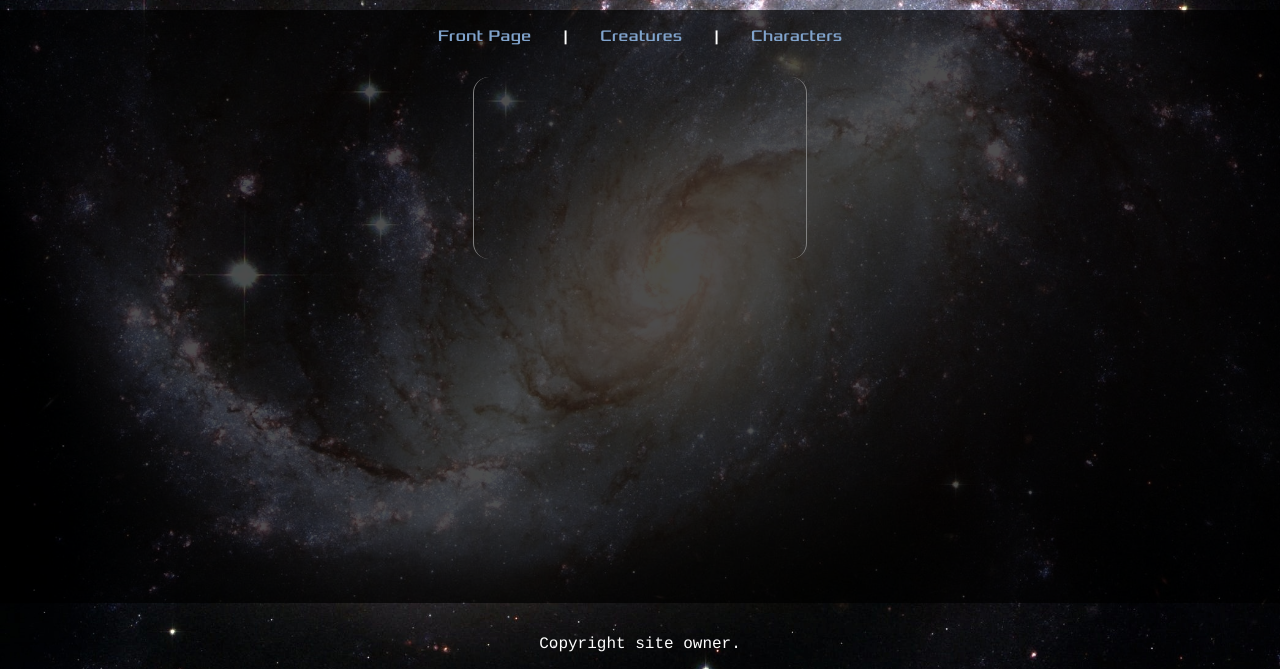
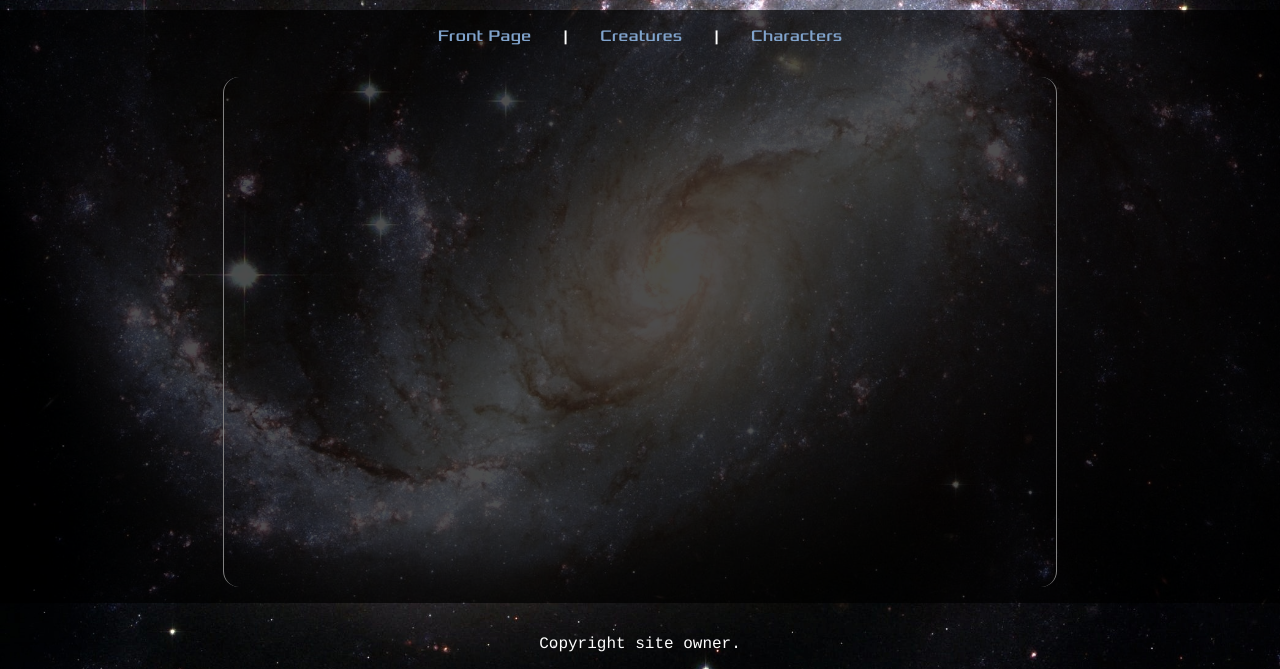
Before and after one commit to cody-pa/cody-pa.github.io, a plain HTML site: page index.html in a window 1280 px wide. Shown: the part 131-800 px from the top of the page. Drawn offline with Linux system fonts and the light colour scheme.

Commit message:
messed around with things

```diff
--- a/css/all.css
+++ b/css/all.css
@@ -100,6 +100,12 @@ h1 a
     text-align: center;
 }
 
+img
+{
+    box-sizing: border-box;
+    display: inline-block;
+    max-width: 100%;
+}
 .checkered
 {
     background-image: linear-gradient(45deg, #808080 25%, transparent 25%), linear-gradient(-45deg, #808080 25%, transparent 25%), linear-gradient(45deg, transparent 75%, #808080 75%), linear-gradient(-45deg, transparent 75%, #808080 75%);
--- a/css/main-page.css
+++ b/css/main-page.css
@@ -88,7 +88,7 @@ nav li
     width: 100%;
     margin: 1em;
     padding: 1em 0;background: linear-gradient( rgba(0, 0, 0, 0.7), rgba(0, 0, 0, 0.7) );
-
+    max-width: 100%;
 }
 
 iframe
@@ -97,8 +97,16 @@ iframe
     border: solid gray;
     border-width: 0 1px;
     border-radius: 1em;
-    display: inline-block;
+    max-width: 100%;
+    flex-grow: 1;
+    text-align: center;
+    width: 50em;
+
+    display: flex;
+    flex-direction: row;
+    justify-content: space-around;
 }
+
 footer
 {
     padding: 1em;
--- a/index.html
+++ b/index.html
@@ -7,9 +7,11 @@
     <title>My OC Stuff</title>
     <meta name="description" content="My OC site">
     <meta name="author" content="anonymous">
+    <meta name="viewport" content="width=device-width, initial-scale=1">
 
     <link rel="stylesheet" href="/css/all.css">
     <link rel="stylesheet" href="/css/main-page.css">
+
 
     <script src="/scripts/main.js"></script>
 </head>
--- a/scripts/main.js
+++ b/scripts/main.js
@@ -13,12 +13,12 @@ function getUrlParam(parameter, defaultvalue){
     return urlparameter;
 }
 
-
 function page_load() {
     var page = getUrlParam("page", "/pages/front.html");
     var request = new XMLHttpRequest();
     set_iframe(page);
 }
+
 
 function resizeIframe() {
     frame_obj = document.getElementById("content");
```
Also changed, not shown: pages/characters/jenny.html (+0 -2 lines), pages/front.html (+0 -2 lines).
